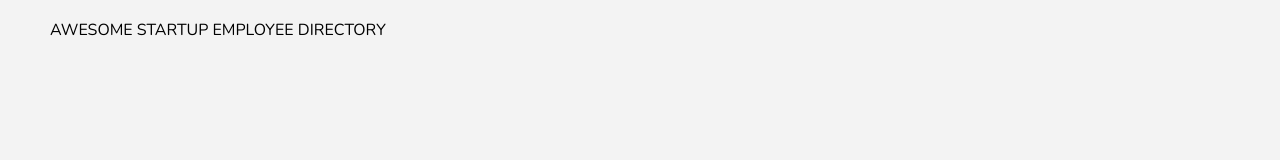
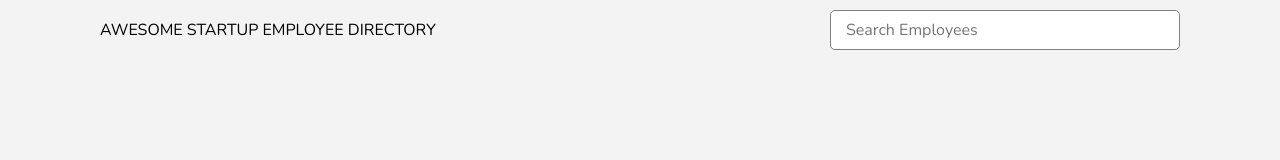
Before and after one commit to jcramer96/Project-8-Employee-Directory, a plain HTML site: page index.html in a window 1280 px wide. Drawn offline with nearby package versions, Linux system fonts and the light colour scheme; no server answers.

Commit message:
added name filter

```diff
--- a/app.js
+++ b/app.js
@@ -4,6 +4,7 @@ const gridContainer = document.querySelector(".grid-container");
 const overlay = document.querySelector(".overlay");
 const modalContainer = document.querySelector(".modal-content");
 const modalClose = document.querySelector(".modal-close");
+const filter = document.querySelector("#filter");
 
 fetch(urlAPI)
     .then(res => res.json())
@@ -14,9 +15,11 @@ fetch(urlAPI)
 function displayEmployees(employeeData) {
     employees = employeeData;
     let employeeHTML = '';
-    employees.forEach((employee, index) => { let name = employee.name;
-    let email = employee.email;
-    let city = employee.location.city; let picture = employee.picture;
+    employees.forEach((employee, index) => {
+        let name = employee.name;
+        let email = employee.email;
+        let city = employee.location.city;
+        let picture = employee.picture;
     employeeHTML += `
         <div class="card" data-index="${index}">
             <img class="avatar" src="${picture.large}" />
@@ -42,7 +45,7 @@ function displayModal(index) {
         <p class="address">${city}</p>
         <hr />
         <p class="phone">${phone}</p>
-        <p class="address">${street} ${city}, ${state} ${postcode}</p>
+        <p class="address">${street.number} ${street.name} ${city}, ${state} ${postcode}</p>
         <p>Birthday: ${date.getMonth()}/${date.getDate()}/${date.getFullYear()}</p>
     </div>
   `;
@@ -62,3 +65,21 @@ modalClose.addEventListener('click', () => {
         overlay.classList.add("hidden");
     }
 );
+
+/*filter.addEventListener('keyup', e => {
+    let currentValue = e.target.value.toLowerCase();
+
+    employees.forEach(employee, index => {
+        const name = employee.name;
+        if (name.toLowerCase().includes(currentValue)) {
+            employee.style.display = 'block';
+        } else {
+            employee.style.display = 'none';
+        }
+    })
+}) */
+
+function filterNames(value) {
+    value = value.toUpperCase();
+    let employees
+}
--- a/css/styles.css
+++ b/css/styles.css
@@ -18,14 +18,24 @@ body{
 header {
     width: 100%;
     padding: 10px 0;
+    display: inline-flex;
+    justify-content: space-between;
 }
 
 h1 {
     font-size: 1em;
     text-align: left;
-    margin-left: 50px;
+    margin-left: 100px;
     text-transform: uppercase;
     font-weight: 500;
+}
+
+#filter {
+    width: 350px;
+    margin-right: 100px;
+    padding-left: 15px;
+    border: 1px solid grey;
+    border-radius: 5px;
 }
 
 .grid-container {
--- a/index.html
+++ b/index.html
@@ -13,6 +13,7 @@
         <body>
             <header>
                 <h1>Awesome Startup Employee Directory</h1>
+                <input type="text" id="filter" placeholder="Search Employees" oninput="filterNames(this.value)" />
             </header>
             <main class="grid-container">
 
```
